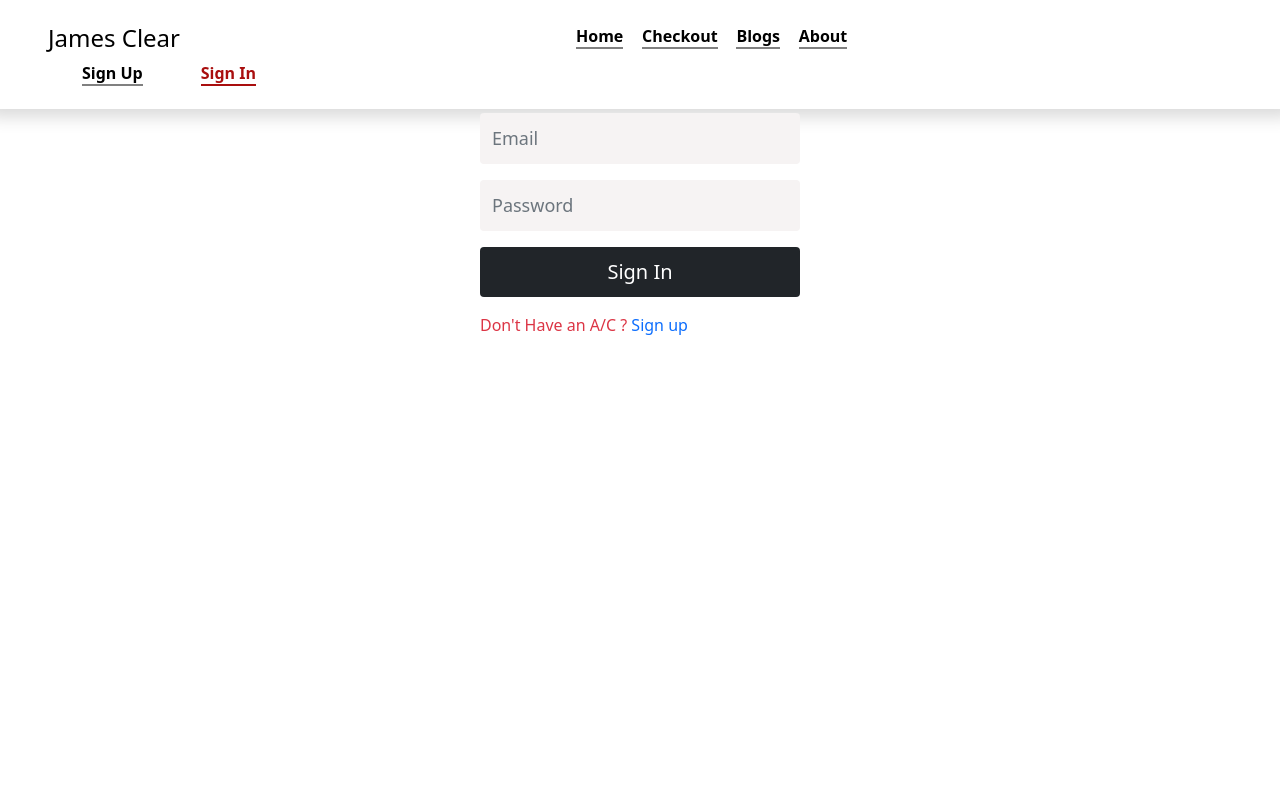
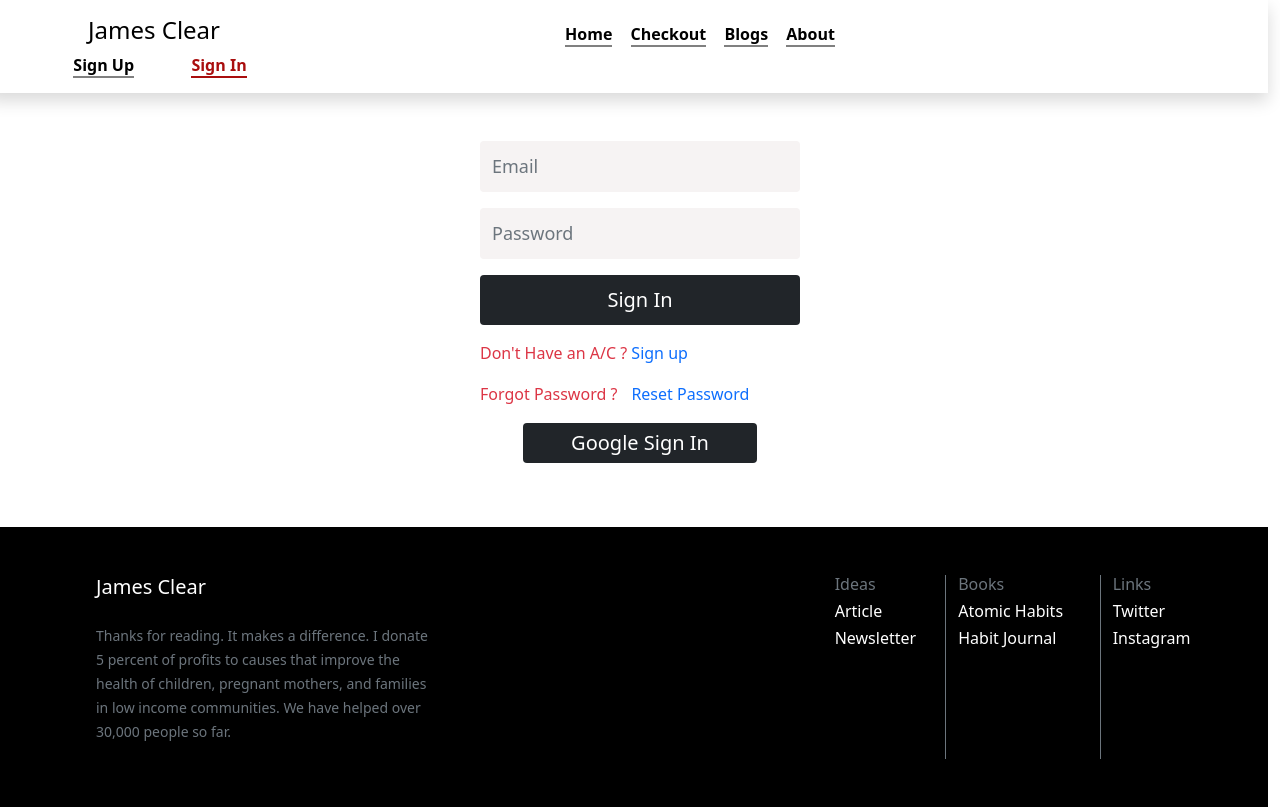
Before and after one commit to pavel-genuine/independent-sevice-provider, a React (Create React App) app: page /signin in a window 1280 px wide. Built offline with nearby package versions, Linux system fonts and the light colour scheme; no server answers.

Commit message:
readme bullet points

```diff
--- a/public/data.json
+++ b/public/data.json
@@ -4,6 +4,7 @@
     {
         "id": 1,
         "name": "Books",
+        "price": "$ 22.00",
         "img": "https://i.pinimg.com/originals/8b/1f/11/8b1f114b05bb67c25b4294838c581306.jpg",
         "details": "You can think of my weekly articles as the place where I share incremental lessons on how to build habits that stick and live better. I share the lessons I learn week-by-week in my stories and articles. Meanwhile, my books are where I share more comprehensive analysis on these topics. My two bestsellers : 'Atomic Habits' & 'The Clear Habit Journal' "
 
@@ -11,6 +12,7 @@
     {
         "id": 2,
         "name": "Articles",
+        "price": "$00.00 (free)",
         "img": "https://img.freepik.com/free-photo/old-new-habits-concept_23-2148537773.jpg?w=1060&t=st=1650238593~exp=1650239193~hmac=9dcd9ad468caf7ea60e4519981e421d1d7be86983776acb3bf24ebd27587655f",
         "details": "You’ll find interesting articles to read on topics like how to stop procrastinating as well as personal recommendations like my list of the best books to read and my minimalist travel guide. Ready to dive in? You can use the categories below to browse my best articles."
 
@@ -18,6 +20,7 @@
     {
         "id": 3,
         "name": "Newsletter",
+        "price": "$00.00 (free)",
         "img": "https://img.freepik.com/free-photo/computer-laptop-mockup-digital-document-transfer-email-marketing-concept-cartoon-minimal-service-file-information-banner-pink-background-3d-render-illustration_598821-929.jpg?w=1060",
         "details": "'The most wisdom per word of any newsletter on the web'.The 3-2-1 Newsletter is one of the most popular newsletters in the world. Every Thursday, the latest issue is sent to over 1,000,000 people. Each message includes 3 short ideas from me, 2 quotes from others, and 1 question for you to ponder.Enter your email and sign up for free right now."
 
@@ -25,6 +28,7 @@
     {
         "id": 4,
         "name": "Event",
+        "price": "(On Discussion)",
         "img": "https://373819-1169963-raikfcquaxqncofqfm.stackpathdns.com/wp-content/uploads/2021/02/james-clear-hh2.jpg",
         "details": "I am occasionally asked to speak at companies, conferences, or private events.Previous clients include American Express, AT&T, Capital One, Cisco, ESPN, Facebook, General Dynamics, General Electric, Google, Honda, IKEA, Intel, LinkedIn, Lululemon, McKinsey & Company, Merrill Lynch, Microsoft, Procter & Gamble, Stanford Medical Center, and many more. "
 
--- a/src/App.js
+++ b/src/App.js
@@ -11,6 +11,8 @@
 import Checkout from './Components/Checkout/Checkout';
 import Blogs from './Components/Blogs/Blogs';
 import About from './Components/About/About';
+import Footer from './Components/Footer/Footer';
+import NotFound from './Components/Not-Found/NotFound';
 
 
 function App() {
@@ -30,8 +32,10 @@
         <Route path='/about'  element={<About></About>}></Route>
         <Route path='/signin'  element={<SignIn></SignIn>}></Route>
         <Route path='/signup'  element={<SignUp></SignUp>}></Route>
+        <Route path='/*'  element={<NotFound></NotFound>}></Route>
 
       </Routes>
+      <Footer></Footer>
 
     </div>
   );
--- /dev/null
+++ b/src/Components/Footer/Footer.js
@@ -0,0 +1,42 @@
+import React from 'react';
+
+const Footer = () => {
+    return (
+        <div className='bg-black text-white p-5 w-100 mt-5 row'>
+            <div className='col-7 mx-5' >
+                <h5>
+                    James Clear
+                </h5>
+                <p className='w-50 mt-4 text-secondary'>
+                    <small>
+                        Thanks for reading. It makes a difference. I donate 5 percent of profits to causes that improve the health of children, pregnant mothers, and families in low income communities.
+                        We have helped over 30,000 people so far.
+                    </small>
+                </p>
+            </div>
+
+            <div className='col-4 row' >
+                <div className='col-4 border-end border-secondary'>
+                    <h6 className='text-secondary'>Ideas</h6>
+                    <h6>Article</h6>
+                    <h6>Newsletter</h6>
+
+                </div>
+
+                <div className='col-5 border-end border-secondary'>
+                    <h6 className='text-secondary'>Books</h6>
+                    <h6>Atomic Habits</h6>
+                    <h6>Habit Journal</h6>
+                </div>
+                <div className='col-3 '>
+                    <h6 className='text-secondary'>Links</h6>
+                    <h6>Twitter</h6>
+                    <h6>Instagram</h6>
+                </div>
+
+            </div>
+        </div>
+    );
+};
+
+export default Footer;
--- a/src/Components/Header/Header.css
+++ b/src/Components/Header/Header.css
@@ -1,9 +1,10 @@
 .header-link{
   display:flex;
   justify-content: space-around;
-  /* align-items: center; */
+  align-items: center;
   margin: 0px 100px;
 
 
 
+
   }
--- a/src/Components/Header/Header.js
+++ b/src/Components/Header/Header.js
@@ -12,10 +12,10 @@
     const [user]=useAuthState(auth)
 
     return (
-        <div className='row mb-1 p-4 shadow' >
+        <div className='row  p-3 w-100 shadow' >
 
-           <div className='col-4 ms-4'>
-           <CustomLink   to='/'> <h4>James Clear</h4></CustomLink>
+           <div className='col-4 ms-4 d-flex align-items-center'>
+           <CustomLink   to='/'> <h4 className='ms-5'>James Clear</h4></CustomLink>
            </div>
 
            <div className='header-link col-3' >
--- /dev/null
+++ b/src/Components/Not-Found/NotFound.js
@@ -0,0 +1,13 @@
+import React from 'react';
+
+const NotFound = () => {
+    return (
+        <div className='text-center m-5'>
+            <h1>
+                Not Found !!! 404 !
+            </h1>
+        </div>
+    );
+};
+
+export default NotFound;
--- a/src/Components/Service/Service.js
+++ b/src/Components/Service/Service.js
@@ -4,13 +4,14 @@
 
 const Service = ({service}) => {
 
-    const { name, img, details} =service
+    const { name,price, img, details} =service
 
     return (
         <div className='col-6' >
           <div className='border w-50 m-4 p-3 shadow'>
-          <img style={{width:'100%'}} src={img} alt="" />
+          <img style={{width:'100%',marginBottom:'15px'}} src={img} alt="" />
             <h5>{name}</h5>
+            <h5>Price : {price}</h5>
 
             <p title={details}>{details.slice(0,150)}...</p>
 
--- a/src/Components/SignIn/SignIn.js
+++ b/src/Components/SignIn/SignIn.js
@@ -1,6 +1,6 @@
 import React, { useState } from 'react';
 import { Form } from 'react-bootstrap';
-import { useSendPasswordResetEmail, useSignInWithEmailAndPassword } from 'react-firebase-hooks/auth';
+import { useSendPasswordResetEmail, useSignInWithEmailAndPassword, useSignInWithGoogle } from 'react-firebase-hooks/auth';
 import { Link, useLocation, useNavigate } from 'react-router-dom';
 import auth from '../../firebase.init';
 
@@ -9,8 +9,8 @@
   // const [email, setEmail] = useState('')
   // const [password, setPassword] = useState('')
 
-    const [ email, setEmail]=useState('')
-    const [password, setPassword]=useState('')
+  const [email, setEmail] = useState('')
+  const [password, setPassword] = useState('')
 
   const [
     signInWithEmailAndPassword,
@@ -18,7 +18,9 @@
     error,
   ] = useSignInWithEmailAndPassword(auth);
 
-    const [sendPasswordResetEmail, sending, error1] = useSendPasswordResetEmail(
+  const [signInWithGoogle, user1, loading, error1] = useSignInWithGoogle(auth);
+
+  const [sendPasswordResetEmail, sending, error2] = useSendPasswordResetEmail(
     auth
   );
 
@@ -26,25 +28,25 @@
   let navigate = useNavigate();
   let location = useLocation();
   let from = location.state?.from?.pathname || "/";
-    if(user){
+  if (user) {
     navigate(from, { replace: true });
   }
 
 
 
-    const handleEmail=(e)=>{
+  const handleEmail = (e) => {
     console.log(e.target.value);
     setEmail(e.target.value)
   }
-    const handlePassword=(e)=>{
+  const handlePassword = (e) => {
     console.log(e.target.value);
     setPassword(e.target.value)
   }
 
-    const handleSignInUser=(e)=>{
+  const handleSignInUser = (e) => {
 
     e.preventDefault()
-        signInWithEmailAndPassword(email,password)
+    signInWithEmailAndPassword(email, password)
     console.log(user);
 
 
@@ -53,24 +55,38 @@
   console.log(user);
 
   return (
-        <div className=' d-flex  align-items-center justify-content-center'>
+    <div className=' d-flex flex-column my-5  align-items-center justify-content-center'>
       <Form onSubmit={handleSignInUser} className='w-25' >
 
         <Form.Group className="mb-3" controlId="formBasicEmail1">
-        <Form.Control onBlur={handleEmail} style={{backgroundColor:'#f6f3f3', border:0, padding:'12px', fontSize:'18px'}} type="email" name='email' placeholder="Email" />
+          <Form.Control onBlur={handleEmail} style={{ backgroundColor: '#f6f3f3', border: 0, padding: '12px', fontSize: '18px' }} type="email" name='email' placeholder="Email" />
         </Form.Group>
 
 
         <Form.Group className="mb-3" controlId="formBasicPassword1">
-        <Form.Control onBlur={handlePassword} style={{backgroundColor:'#f6f3f3', border:0, padding:'12px', fontSize:'18px'}} type="password" placeholder="Password" />
+          <Form.Control onBlur={handlePassword} style={{ backgroundColor: '#f6f3f3', border: 0, padding: '12px', fontSize: '18px' }} type="password" placeholder="Password" />
         </Form.Group>
 
-      <input  className="bg-dark border-0 text-white w-100 rounded text-center fs-5 " style={{height:'50px'}} type="submit" value="Sign In"  />
+        <input className="bg-dark border-0 text-white w-100 rounded text-center fs-5 " style={{ height: '50px' }} type="submit" value="Sign In" />
         <p className='text-danger mt-3' >Don't Have an A/C ?  <Link className='text-decoration-none ' to='/signup'>Sign up</Link></p>
-      {error ? error.message :''}
+        {error ? error.message : ''}
+
+        <div>
+        <span className='text-danger' >Forgot Password ?</span>
+        <button className='border-0 ms-2 bg-white text-primary'
+          onClick={async () => {
+            await sendPasswordResetEmail(email);
+            alert('Sent email');
+          }}>Reset Password</button>
+      </div>
       </Form>
 
 
+
+      <div>
+      <input onClick={()=>signInWithGoogle()} className="bg-dark border-0 text-white w-100 rounded text-center fs-5 px-5 my-3 " style={{ height: '40px' }} type="button" value="Google Sign In" />
+
+      </div>
 
     </div>
 
--- a/src/Components/SignUp/SignUp.js
+++ b/src/Components/SignUp/SignUp.js
@@ -4,7 +4,7 @@
 import { Form } from 'react-bootstrap';
 import { Link, useNavigate } from 'react-router-dom';
 import auth from '../../firebase.init';
-import { useCreateUserWithEmailAndPassword, useSendEmailVerification } from 'react-firebase-hooks/auth';
+import { useCreateUserWithEmailAndPassword, useSendEmailVerification, useSignInWithGoogle } from 'react-firebase-hooks/auth';
 
 const SignUp = () => {
 
@@ -17,61 +17,72 @@
     user,
     loading,
     error,
-      ] = useCreateUserWithEmailAndPassword(auth,{sendEmailVerification :true});
+  ] = useCreateUserWithEmailAndPassword(auth, { sendEmailVerification: true });
 
 
+  const [signInWithGoogle, user1, loading1, error1] = useSignInWithGoogle(auth);
 
-      const navigate=useNavigate()
+  const navigate = useNavigate()
 
 
 
 
-    const handleEmail=(e)=>{
+  const handleEmail = (e) => {
     console.log(e.target.value);
     setEmail(e.target.value)
   }
-    const handlePassword=(e)=>{
+  const handlePassword = (e) => {
     console.log(e.target.value);
     setPassword(e.target.value)
   }
 
-    const handleCreateUser = (e)=>{
+  const handleCreateUser = (e) => {
 
     e.preventDefault()
-        createUserWithEmailAndPassword(email,password)
+    createUserWithEmailAndPassword(email, password)
     console.log(user);
 
   }
 
-   if(user){
+  if (user) {
     navigate('/')
 
   }
 
   return (
-        <div className=' d-flex  align-items-center justify-content-center'>
+    <div className=' d-flex flex-column my-5  align-items-center justify-content-center'>
       <Form onSubmit={handleCreateUser} className='w-25' >
 
-      <Form.Group  className="mb-3 bg-grey " controlId="formBasicText">
-        <Form.Control style={{backgroundColor:'#f6f3f3', border:0, padding:'12px', fontSize:'18px'}}  type="text" placeholder="Name" />
+        <Form.Group className="mb-3 bg-grey " controlId="formBasicText">
+          <Form.Control style={{ backgroundColor: '#f6f3f3', border: 0, padding: '12px', fontSize: '18px' }} type="text" placeholder="Name" />
         </Form.Group>
         <Form.Group className="mb-3" controlId="formBasicEmail">
-        <Form.Control onBlur={handleEmail} style={{backgroundColor:'#f6f3f3', border:0, padding:'12px', fontSize:'18px'}} type="email" name='email' placeholder="Email" />
+          <Form.Control onBlur={handleEmail} style={{ backgroundColor: '#f6f3f3', border: 0, padding: '12px', fontSize: '18px' }} type="email" name='email' placeholder="Email" />
         </Form.Group>
 
 
 
         <Form.Group className="mb-3" controlId="formBasicPassword">
-        <Form.Control onBlur={handlePassword} style={{backgroundColor:'#f6f3f3', border:0, padding:'12px', fontSize:'18px'}} type="password" placeholder="Password" />
+          <Form.Control onBlur={handlePassword} style={{ backgroundColor: '#f6f3f3', border: 0, padding: '12px', fontSize: '18px' }} type="password" placeholder="Password" />
         </Form.Group>
         <Form.Group className="mb-3" controlId="formBasicConfirmPassword">
-        <Form.Control style={{backgroundColor:'#f6f3f3', border:0, padding:'12px', fontSize:'18px'}} type="password" placeholder="Confirm  Password" />
+          <Form.Control style={{ backgroundColor: '#f6f3f3', border: 0, padding: '12px', fontSize: '18px' }} type="password" placeholder="Confirm  Password" />
         </Form.Group>
-      <input  className="bg-dark border-0 text-white w-100 rounded text-center fs-5 " style={{height:'50px'}} type="submit" value="Sign Up"  />
+        <input className="bg-dark border-0 text-white w-100 rounded text-center fs-5 " style={{ height: '50px' }} type="submit" value="Sign Up" />
         <p className='text-danger mt-3' >Already Have an A/C ?  <Link className='text-decoration-none ' to='/signin'>Sign In</Link></p>
 
       </Form>
+
+
+
+      <div>
+        <input onClick={() => signInWithGoogle()} className="bg-dark border-0 text-white w-100 rounded text-center fs-5 px-5 my-3 " style={{ height: '40px' }} type="button" value="Google Sign In" />
+
       </div>
+
+    </div>
+
+
 
 
   );
```
Also changed, not shown: 1 other file (tests, documents, lock files or other folders). Lines whose indentation alone changed are shown as unchanged.
